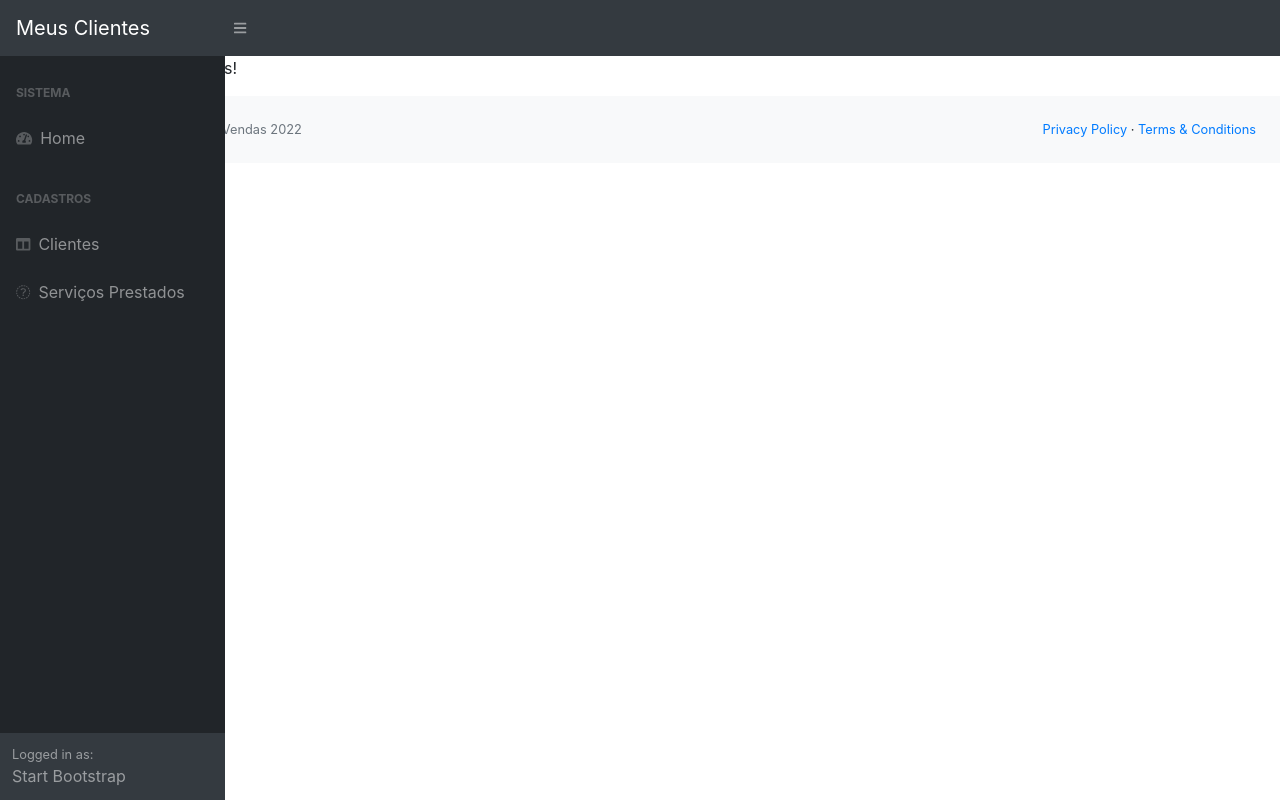
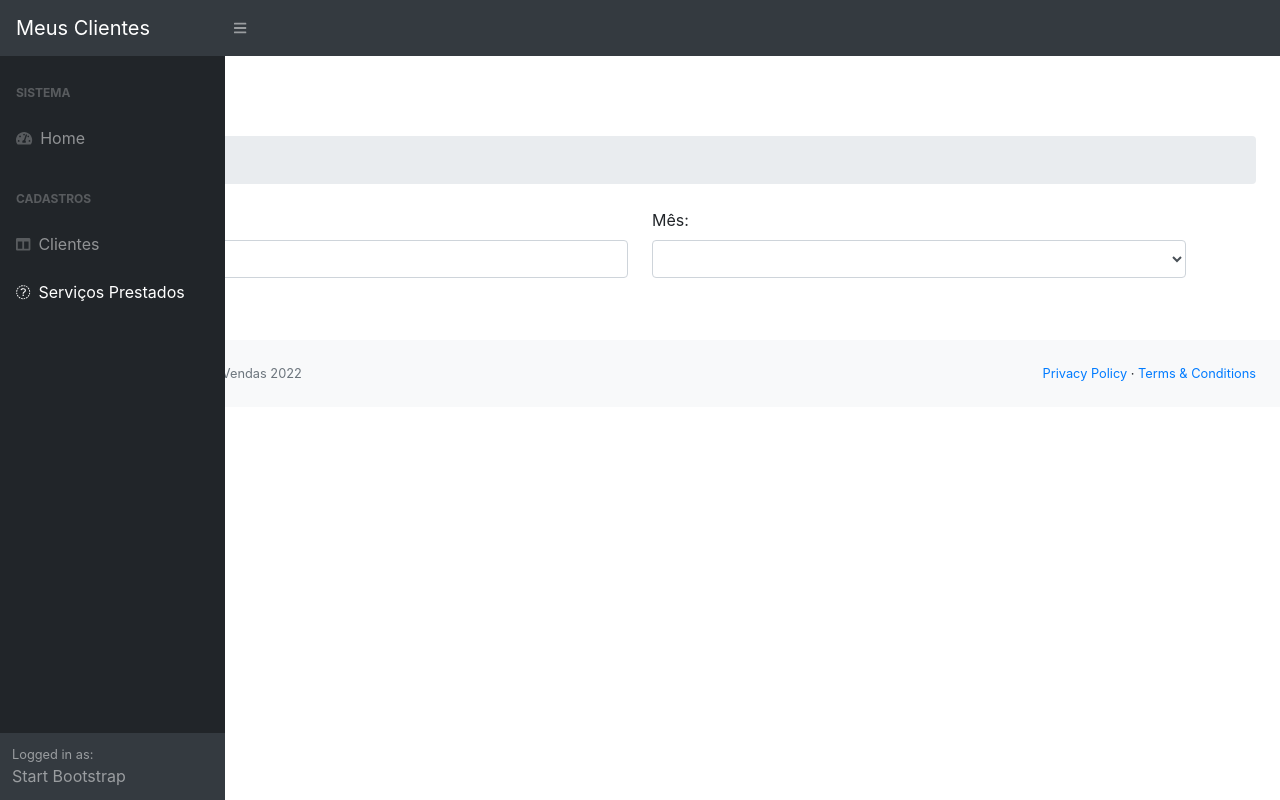
Before and after one commit to JuliaVasconcelos161/ControleServicosPrestados, an Angular app in the folder clients-app/: page /provided-service-list in a window 1280 px wide. Built offline with nearby package versions, Linux system fonts and the light colour scheme.

Commit message:
Criando formulário de pesquisa

```diff
--- a/clients-app/src/app/provided-service/provided-service-form/provided-service-form.component.html
+++ b/clients-app/src/app/provided-service/provided-service-form/provided-service-form.component.html
@@ -1,4 +1,4 @@
-<h1 class="mt-4"></h1>
+<h1 class="mt-4">Serviços</h1>
 <ol class="breadcrumb mb-4">
     <li class="breadcrumb-item active">Novo</li>
 </ol>
@@ -21,7 +21,7 @@
                     <select class="form-control"
                         [ngModelOptions]="{standalone: true}"
                         [(ngModel)]="providedService.clientId">
-                        <option value="">Selecione...</option>
+                        <option value="">Selecione o cliente desejado...</option>
                         <option *ngFor="let client of clients" [ngValue]="client.id">
                             {{ client.name }}
                         </option>
--- a/clients-app/src/app/provided-service/provided-service-list/provided-service-list.component.html
+++ b/clients-app/src/app/provided-service/provided-service-list/provided-service-list.component.html
@@ -1 +1,35 @@
-<p>provided-service-list works!</p>
+<h1 class="mt-4">Serviços</h1>
+<ol class="breadcrumb mb-4">
+    <li class="breadcrumb-item active">Consulta</li>
+</ol>
+<div class="container">
+    <form #searchServiceForm="ngForm" (submit)="searchService()">
+        <div class="row">
+            <div class="col-md-6">
+                <label for="nameInput">Nome cliente: </label>
+                <input type="text" [(ngModel)]="name" class="form-control" name="name" id="nameInput">
+            </div>
+
+            <div class="col-md-6">
+                <label for="monthInput">Mês: </label>
+                <select [(ngModel)]="month" name="month" class="form-control">
+                    <option value="">Selecione o mês desejado...</option>
+                    <option *ngFor="let month of months" [value]="month">
+                        {{ month }}
+                    </option>
+                </select>
+            </div>
+        </div>
+
+        <br/>
+
+        <div class="row">
+            <div class="col-md-3">
+                <button type="submit" class="btn btn-primary">
+                    <i class="fa fa-search"></i>
+                    Consultar
+                </button>
+            </div>
+        </div>
+    </form>
+</div>
--- a/clients-app/src/app/provided-service/provided-service-list/provided-service-list.component.ts
+++ b/clients-app/src/app/provided-service/provided-service-list/provided-service-list.component.ts
@@ -1,10 +1,24 @@
-import { Component } from '@angular/core';
+import { Component, OnInit } from '@angular/core';
 
 @Component({
   selector: 'app-provided-service-list',
   templateUrl: './provided-service-list.component.html',
   styleUrls: ['./provided-service-list.component.css']
 })
-export class ProvidedServiceListComponent {
+export class ProvidedServiceListComponent implements OnInit{
+  name?: string;
+  month?: number;
+  months: number[];
 
+  constructor() {
+    this.months = [1, 2, 3, 4, 5, 6, 7, 8, 9, 10, 11, 12];
+  }
+
+  ngOnInit(): void {
+
+  }
+
+  searchService() {
+    console.log(this.name, this.month);
+  }
 }
--- a/clients-app/src/app/template/sidebar/sidebar.component.html
+++ b/clients-app/src/app/template/sidebar/sidebar.component.html
@@ -19,7 +19,7 @@
                     Clientes
                 </a>
 
-                <a class="nav-link collapsed" routerLink="/provided-service-form"
+                <a class="nav-link collapsed" routerLink="/provided-service-list"
                     data-toggle="collapse" data-target="#collapseLayouts"
                     aria-expanded="false" aria-controls="collapseLayouts">
                     <div class="sb-nav-link-icon">
```
Also changed, not shown: clients-app/src/app/provided-service/provided-service-list/providedServiceSearch.ts (added).
